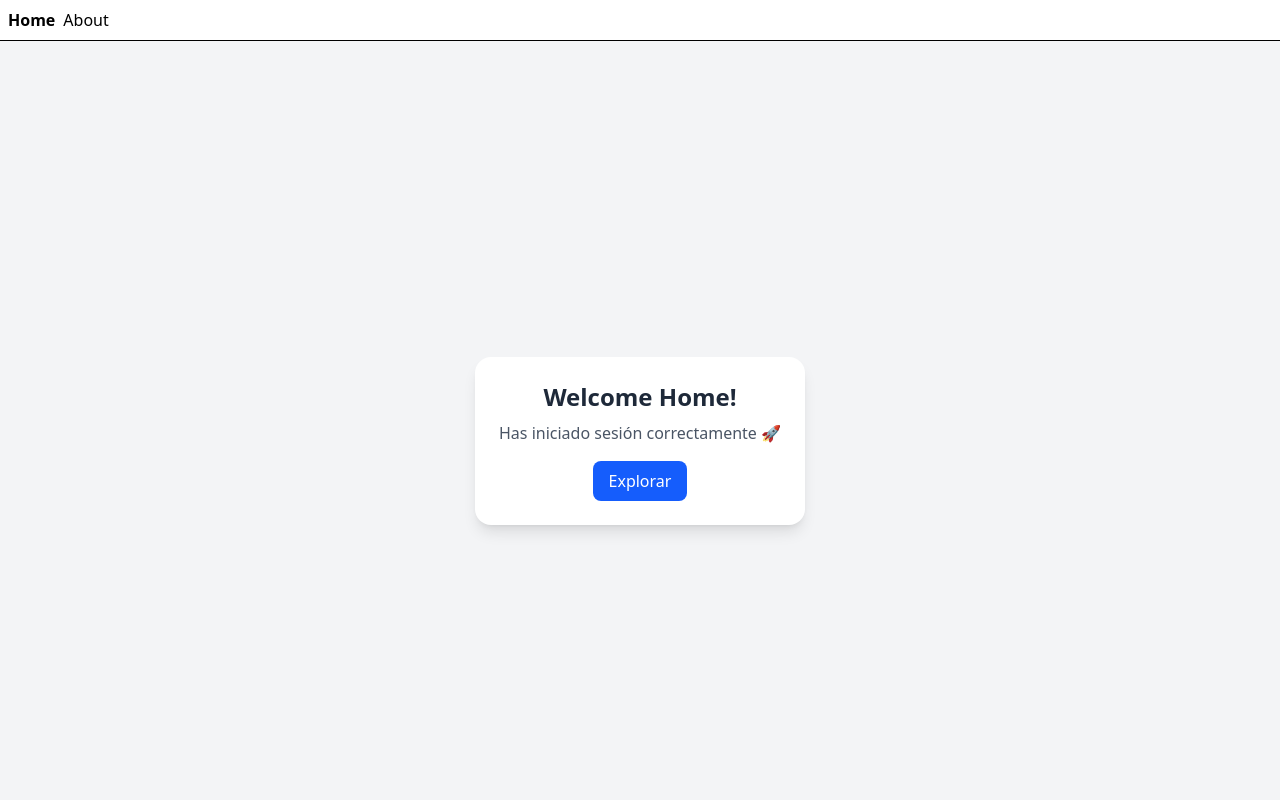
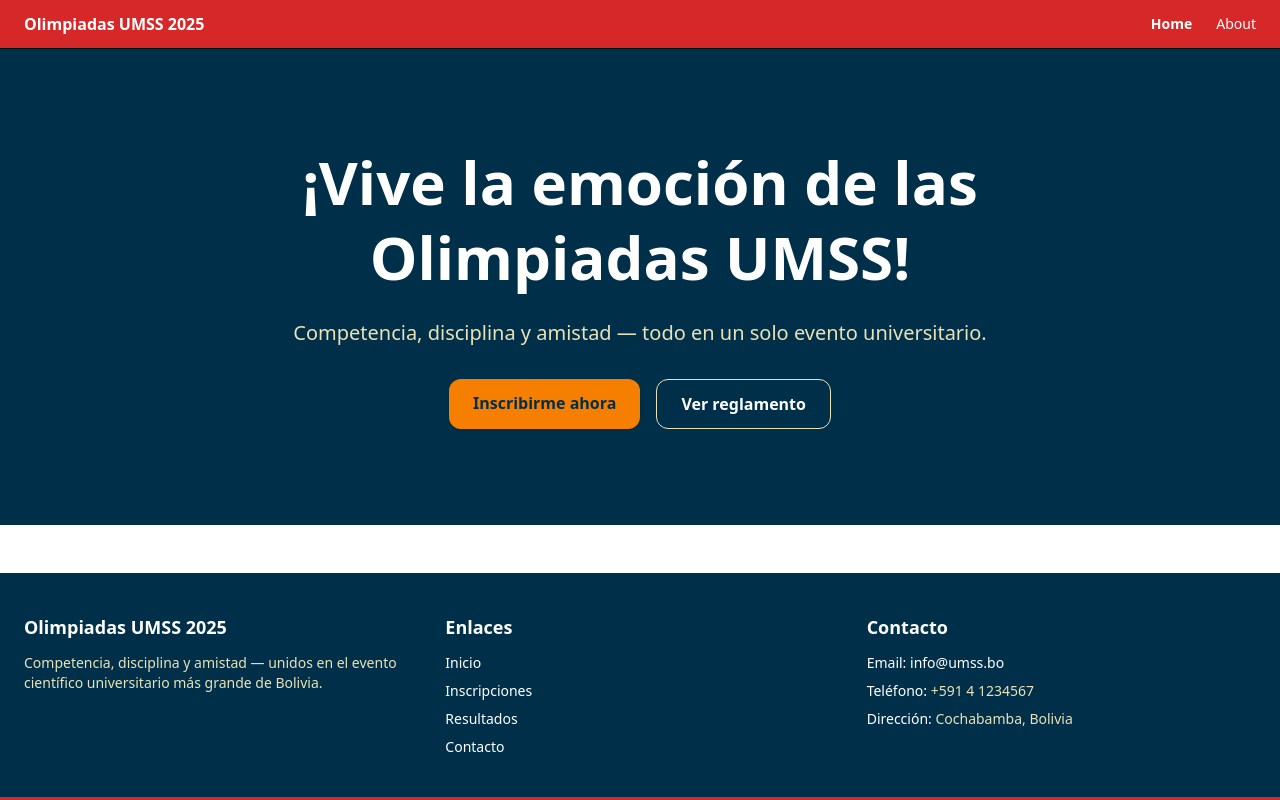
Before and after one commit to pixelenginners-a11y/OHSANSI-Registro-de-evaluaciones-de-olimpiadas, a React (Vite) app in the folder frontend/: page / in a window 1280 px wide. Shown: the top 800 px of the page. Built offline with nearby package versions, Linux system fonts and the light colour scheme.

Commit message:
style(frontend): creacion del componente header y estilo al home

```diff
--- /dev/null
+++ b/frontend/src/components/Header.tsx
@@ -0,0 +1,19 @@
+import { Link } from "@tanstack/react-router";
+
+export default function Header() {
+  return (
+    <header className="bg-[#D62828] text-white">
+      <div className="max-w-7xl mx-auto px-4 sm:px-6 py-3 flex justify-between items-center">
+        <div className="font-semibold">Olimpiadas UMSS 2025</div>
+        <nav className="flex gap-6 text-sm">
+          <Link to="/" className="[&.active]:font-bold">
+            Home
+          </Link>{" "}
+          <Link to="/about" className="[&.active]:font-bold">
+            About
+          </Link>
+        </nav>
+      </div>
+    </header>
+  );
+}
--- a/frontend/src/routes/__root.tsx
+++ b/frontend/src/routes/__root.tsx
@@ -1,17 +1,11 @@
 import { createRootRoute, Link, Outlet } from '@tanstack/react-router'
 import { TanStackRouterDevtools } from '@tanstack/react-router-devtools'
 import Footer from '../components/Footer'
+import Header from '../components/Header'
 
 const RootLayout = () => (
   <>
-    <div className="p-2 flex gap-2">
-      <Link to="/" className="[&.active]:font-bold">
-        Home
-      </Link>{' '}
-      <Link to="/about" className="[&.active]:font-bold">
-        About
-      </Link>
-    </div>
+    <Header />
     <hr />
     <Outlet />
     <Footer />
--- a/frontend/src/routes/index.tsx
+++ b/frontend/src/routes/index.tsx
@@ -7,16 +7,23 @@ export const Route = createFileRoute('/')({
 
 function Index() {
   return (
-    <div className="flex items-center justify-center min-h-screen bg-gray-100">
-      <div className="bg-white shadow-lg rounded-2xl p-6 text-center">
-        <h3 className="text-2xl font-bold text-gray-800 mb-2">
-          Welcome Home!
-        </h3>
-        <p className="text-gray-600">Has iniciado sesión correctamente 🚀</p>
-        <button className="mt-4 px-4 py-2 bg-blue-600 text-white font-medium rounded-lg hover:bg-blue-700 transition">
-          Explorar
-        </button>
+    <section className="bg-[#003049] text-white">
+      <div className="max-w-7xl mx-auto px-4 sm:px-6 py-16 md:py-24 text-center">
+        <h1 className="text-4xl md:text-6xl font-extrabold leading-tight">
+          ¡Vive la emoción de las<br className="hidden md:block" /> Olimpiadas UMSS!
+        </h1>
+        <p className="mt-4 md:mt-6 text-lg md:text-xl text-[#EAE2B7]">
+          Competencia, disciplina y amistad — todo en un solo evento universitario.
+        </p>
+        <div className="mt-8 flex flex-col sm:flex-row gap-4 justify-center">
+          <a className="inline-block rounded-xl bg-[#F77F00] text-[#003049] px-6 py-3 font-semibold shadow hover:opacity-90 transition">
+            Inscribirme ahora
+          </a>
+          <a className="inline-block rounded-xl border border-[#EAE2B7] text-white px-6 py-3 font-semibold hover:bg-white/10 transition">
+            Ver reglamento
+          </a>
+        </div>
       </div>
-    </div>
+    </section>
   )
 }
```
